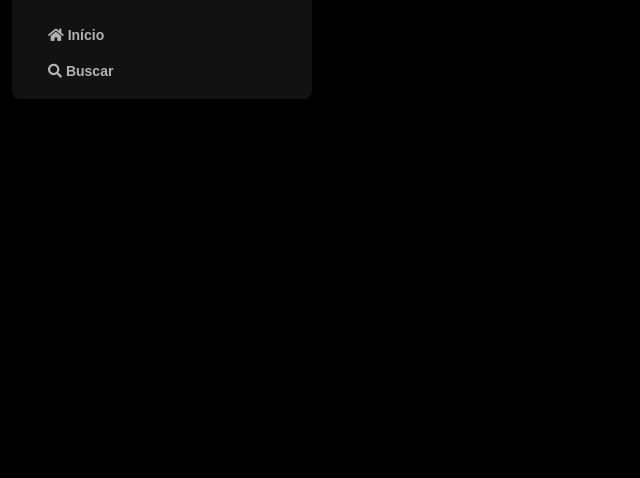
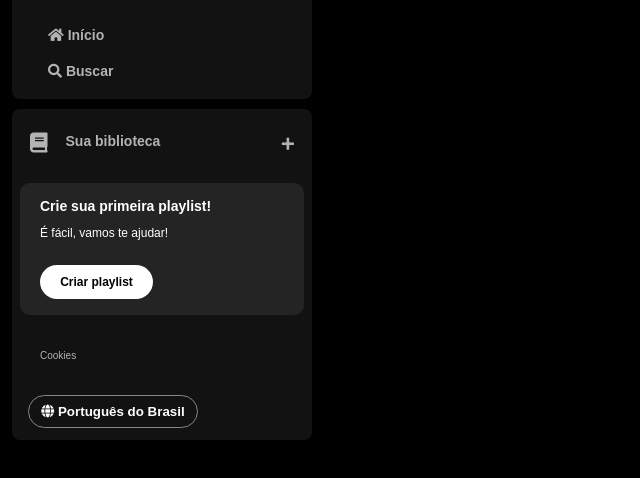
Before and after one commit to jorgelucasp42/imersao-alura, a plain HTML site: page index.html in a window 1280 px wide. Shown: the part 74-552 px from the top of the page, without its empty margins (0-640 px from the left). Drawn offline with Linux system fonts and the light colour scheme.

Commit message:
update-code

```diff
--- a/index.html
+++ b/index.html
@@ -5,6 +5,7 @@
     <meta charset="UTF-8">
     <meta name="viewport" content="width=device-width, initial-scale=1.0">
     <title>Spotify Imersão</title>
+
     <link rel="stylesheet" href="reset.css">
     <link rel="stylesheet" href="style.css">
 
@@ -20,10 +21,9 @@
         <nav class="sidebar__navigation">
             <div class="logo">
                 <a href="">
-                    <img src="./assets/icons/logo-spotify.png" alt="Logo do Spotify">
+                    <img src="./assets/icons/logo-spotify.png" alt="Logo" />
                 </a>
             </div>
-                <div>
             <ul>
                 <li>
                     <a href="">
@@ -38,13 +38,35 @@
                     </a>
                 </li>
             </ul>
+        </nav>
+        <div class="library">
+            <div class="library__content">
+                <button class="library__button">
+                    <span class="fa fas fa-book"></span>
+                    <span>Sua biblioteca</span>
+                </button>
+                <span class="fa fa-plus"></span>
             </div>
-
+            <section class="section-playlist">
+                <div class="section-playlist__content">
+                    <span class="text title">Crie sua primeira playlist!</span>
+                    <span class="text subtitle">É fácil, vamos te ajudar!</span>
+                    <button class="section-playlist__button">
+                        <span>Criar playlist</span>
+                    </button>
                 </div>
-
-        </nav>
+            </section>
+            <div class="cookies">
+                <a href="">Cookies</a>
             </div>
-
+            <div class="languages">
+                <button class="languages__button">
+                    <span class="fa fa-globe"></span>
+                    <span>Português do Brasil</span>
+                </button>
+            </div>
+        </div>
+    </div>
 </body>
 
 </html>
--- a/style.css
+++ b/style.css
@@ -3,48 +3,169 @@ body{
 }
 
 .sidebar{
-    position: fixed;
-    top: 0;
-    left: 0;
-    bottom: 0;
-    padding: 12px;
-    width: 300px;
+    position:fixed;
+    top:0;
+    left:0;
+    bottom:0;
+    padding:12px;
+    width:300px;
 }
 
-.sidebar__navigation {
+.sidebar__navigation{
     background-color: #121212;
-    border-radius: 8px;
-    padding: 16px 0 0 16px;
+    border-radius:8px;
+    padding:16px 0 0 16px;
 }
 
-.sidebar__navigation .logo{
+.logo{
     background: #121212;
-    display: flex;
-    border-radius: 8px;
-    padding: 16px 0 0 16px;
+    display:flex;
+    border-radius:8px ;
+    padding:16px 0 0 16px;
 }
 
 .sidebar__navigation .logo img{
-    width: 80px;
-
+    width:80px;
 }
 
 .sidebar nav ul{
     margin-top: 20px;
-    padding: 0 20px 10px 20px;
-
+    padding:0 20px 10px 20px;
 }
 
 .sidebar ul li{
     padding: 10px 0;
-
-
 }
 
-.sidebar nav ul  li a{
+.sidebar nav ul li a{
     color: #b3b3b3;
     text-decoration: none;
     font-weight: 600;
     font-size: 14px;
-    font-family: "DM Sans", sans-serif ;
+    font-family: "DM Sans", sans-serif;
 }
+
+.library{
+    background-color:#121212;
+    border-radius:8px;
+    display:flex;
+    justify-content: space-between;
+    flex-direction: column;
+    padding:4px 8px;
+    color:#b3b3b3;
+    font-weight: 600;
+    font-size:14px;
+    margin-top: 10px;
+}
+
+.library .library__content{
+    display:flex;
+    justify-content: space-between;
+}
+
+.library .library__button{
+    display:flex;
+    margin-right: 10px;
+    color:#b3b3b3;
+    background-color: transparent;
+    border:0px;
+    font-size: 14px;
+    font-weight: 700;
+    font-family: "DM Sans", sans-serif;
+    text-align: center;
+    text-decoration: none;
+    text-transform: none;
+    padding:20px 10px;
+}
+
+.library .library__button .fa{
+    font-size:20px;
+    font-weight: 300;
+    color:#b3b3b3;
+    margin-right: 10px;
+    padding-right:8px;
+}
+
+.library .library__content .fa-plus{
+    margin: 24px 10px;
+}
+
+.section-playlist{
+    display:flex;
+    align-items: flex-start;
+    justify-content: space-between;
+    gap:20px;
+    background-color: #242424;
+    color:#b3b3b3;
+    font-weight: 600;
+    font-size: 14px;
+    margin: 8px 0;
+    padding:16px 20px;
+    border-radius:10px;
+}
+
+.section-playlist .section-playlist__content{
+    display:flex;
+    flex-direction: column;
+}
+
+.section-playlist__content .text{
+    padding-bottom:14px;
+    color:#FFF;
+    font-family: "DM Sans", sans-serif;
+}
+
+.section-playlist__content .title{
+    font-weight: 700;
+}
+
+.section-playlist__content .subtitle{
+    font-weight: 500;
+    font-size: 12px;
+}
+
+.section-playlist__content .section-playlist__button{
+    display: flex;
+    justify-content: center;
+    background-color: #FFF;
+    color:#000;
+    border-radius: 20px;
+    font-size: 12px;
+    font-weight: 700;
+    font-family: "DM Sans", sans-serif;
+    text-decoration:none;
+    text-transform: none;
+    padding:10px;
+    margin-top: 12px;
+    border:0;
+    width: 113px;
+}
+
+.sidebar .cookies{
+    margin:25px 20px;
+}
+
+.sidebar .cookies a{
+    color:#b3b3b3;
+    font-family: "DM Sans", sans-serif;
+    font-weight: 500;
+    font-size:10px;
+    text-decoration: none;
+}
+
+.sidebar .cookies a:hover{
+    text-decoration: underline;
+}
+
+.languages .languages__button{
+    align-items: center;
+    background-color: transparent;
+    border: 1px solid #878787;
+    color:#FFF;
+    font-weight: bold;
+    cursor:pointer;
+    width: 170px;
+    margin:8px;
+    padding:8px;
+    border-radius:20px;
+}
```
Lines whose indentation alone changed are shown as unchanged.
